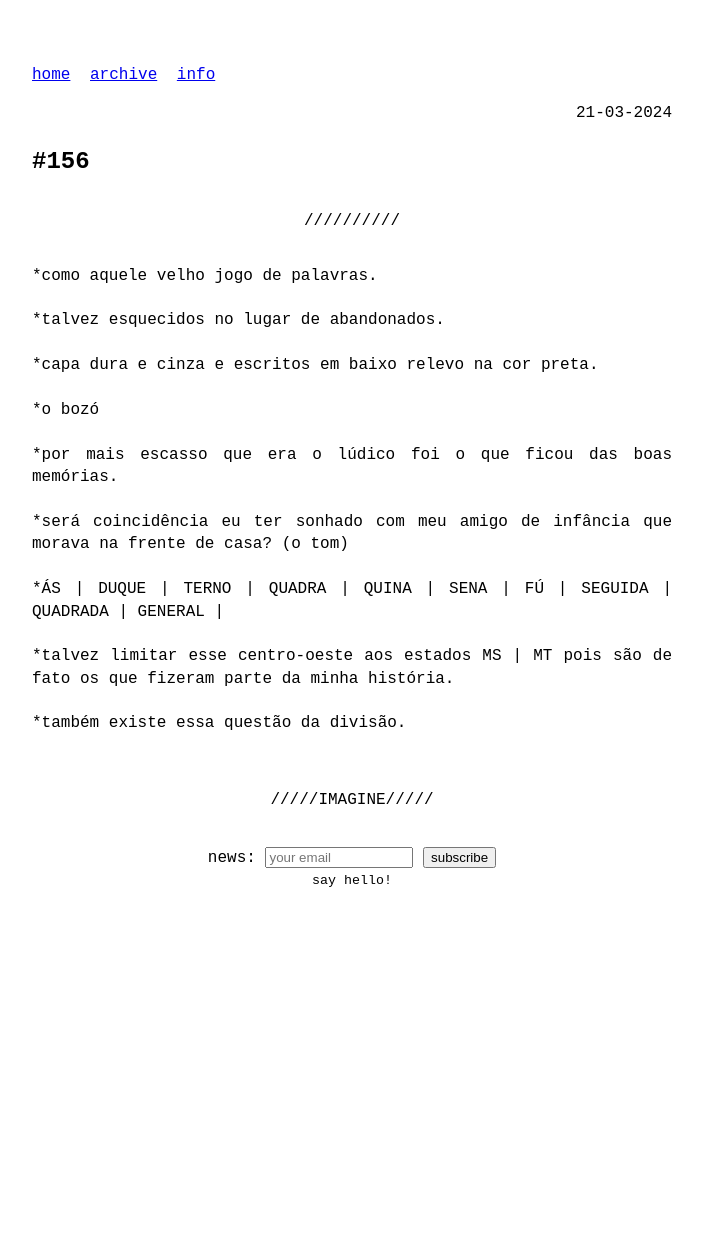
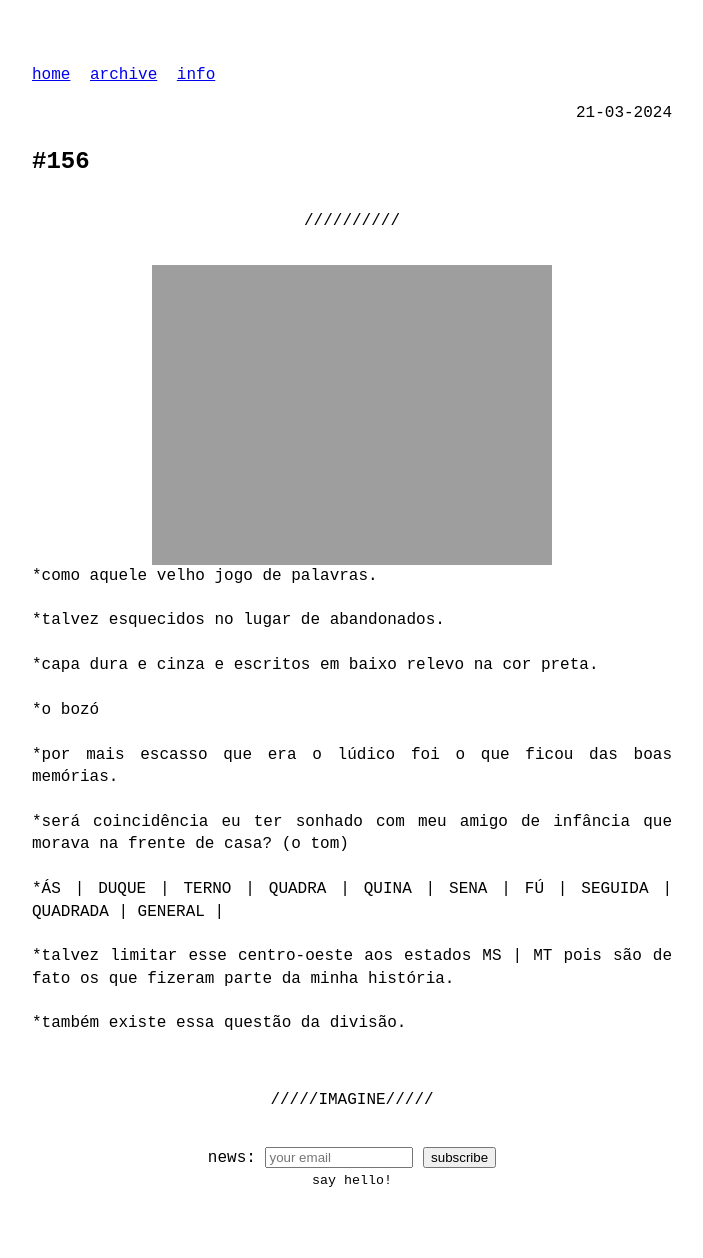
Before and after one commit to odaniloluna/odaniloluna.github.io, a Jekyll site: the page built from _posts/2024-03-21-#156.md, in a window 1280 px wide. Shown: the whole page, without its empty margins (288-991 px from the left). Built offline with Jekyll 4.4.1, drawn with Linux system fonts in a browser that asks for light colours; before the commit the page ends 958 px from its top, so only the background shows below that.

Commit message:
Update 2024-03-21-#156.md

```diff
--- a/_posts/2024-03-21-#156.md
+++ b/_posts/2024-03-21-#156.md
@@ -5,7 +5,7 @@ slug: #156
 ---
 ---
 <p class="description" style="text-align: justify;">
-
+<img src="/assets/the-1nd3x(1of1).jpg" />
 *como aquele velho jogo de palavras.
 <br>
 <br>
```
